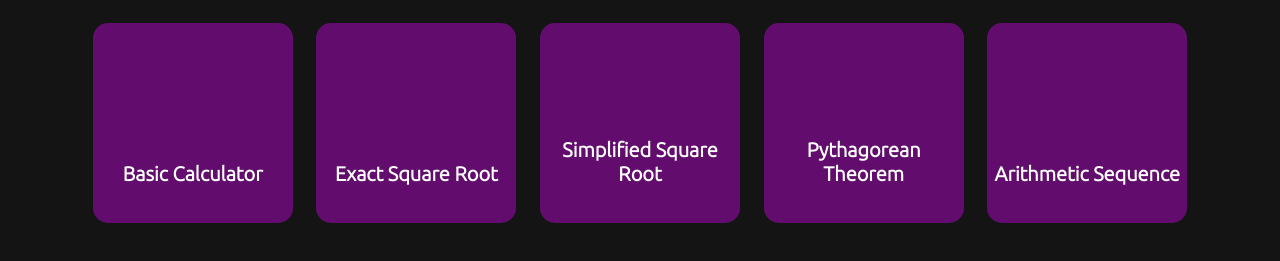
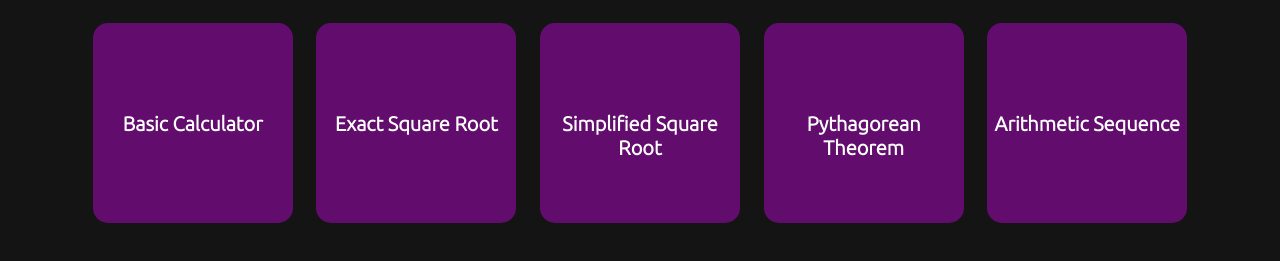
Before and after one commit to qDread-dev/homework-machine-rewrite, a plain HTML site: page index.html in a window 1280 px wide. Shown: the part 101-362 px from the top of the page. Drawn offline with Linux system fonts and the light colour scheme.

Commit message:
Added black magic

```diff
--- a/css/mainpage.css
+++ b/css/mainpage.css
@@ -82,3 +82,12 @@ body p{
     animation-duration: .75s;
     animation-timing-function: ease-in-out;
 }
+/* Dont know why it works and dont want to find out */
+body a h4{
+    position: absolute;
+    top: 50%;
+    left: 50%;
+    transform: translate(-50%, -100%);
+
+}
+/* dont touch above */
```
Also changed, not shown: index.html (+1 -4 lines).
